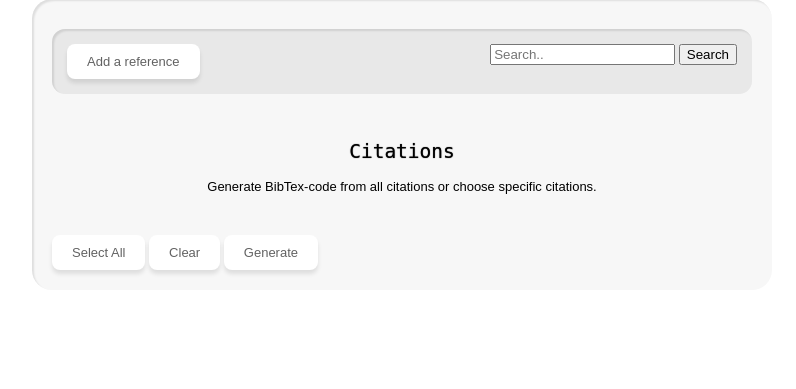
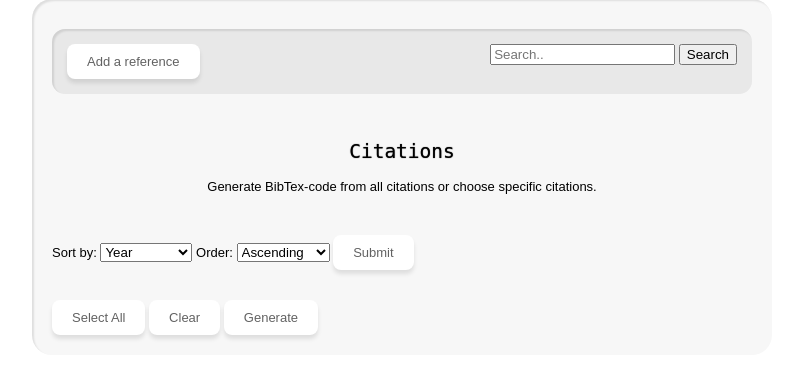
Before and after one commit to kimtakala/super_hylkeet, a Flask app: template src/templates/index.html in a window 1280 px wide. Shown: the part 175-564 px from the top of the page, without its empty margins (238-1034 px from the left). Run offline with Flask 3, Linux system fonts and the light colour scheme; the template is opened without the code that fills it, so the values that code supplies are empty.

Commit message:
add sorting form to citations.html, and corresponding route to app.py

```diff
--- a/src/app.py
+++ b/src/app.py
@@ -32,8 +32,7 @@ def add_citation_route():
 @app.route("/generate_bibtex", methods=["POST"])
 def generate_bibtex_route():
     selected_citation_ids = request.form.getlist("citations")
-    citations = citation_service.get_citations_for_bibtex(
-        selected_citation_ids)
+    citations = citation_service.get_citations_for_bibtex(selected_citation_ids)
 
     bibtex_entries = bibtex_ref_gen.generate_references(citations)
 
@@ -45,8 +44,19 @@ def generate_bibtex_route():
 def delete_citation(id):
     citation_service.delete_citation_by_id(id)
     citations = citation_service.fetch_citations()
+    citation_service.fetch_citations(search_key=query)
 
     return redirect(url_for("index", listed_citations=citations))
+
+
+@app.route("/sort_citations", methods=["POST"])
+def sort_citations_route():
+    sorting_key = request.form["sorting_key"]
+    sorting_order = request.form["sorting_order"]
+    citations = citation_service.fetch_citations(
+        sorting_key=sorting_key, sorting_order=sorting_order
+    )
+    return render_template("index.html", listed_citations=citations)
 
 
 # testausta varten oleva reitti
--- a/src/templates/citations.html
+++ b/src/templates/citations.html
@@ -12,6 +12,28 @@ Generate BibTex-code from all citations or choose specific citations.</div>
 {% endif %}
 
 <br>
+
+<form action="/sort_citations" method="post">
+    <label for="sorting_key">Sort by:</label>
+    <select id="sorting_key" name="sorting_key" required>
+        <option value="year">Year</option>
+        <option value="author">Author</option>
+        <option value="time_added">Time added</option>
+        <option value="title">Title</option>
+    </select>
+
+    <label for="sorting_order">Order:</label>
+    <select id="sorting_order" name="sorting_order" required>
+        <option value="ASC">Ascending</option>
+        <option value="DESC">Descending</option>
+    </select>
+
+    <button type="submit">Submit</button>
+</form>
+
+<br><br>
+
+
 
 <form action="/generate_bibtex" method="POST">
     <button type="button" id="select_all" onclick="toggleCheckboxes(true)">Select All</button>
```
